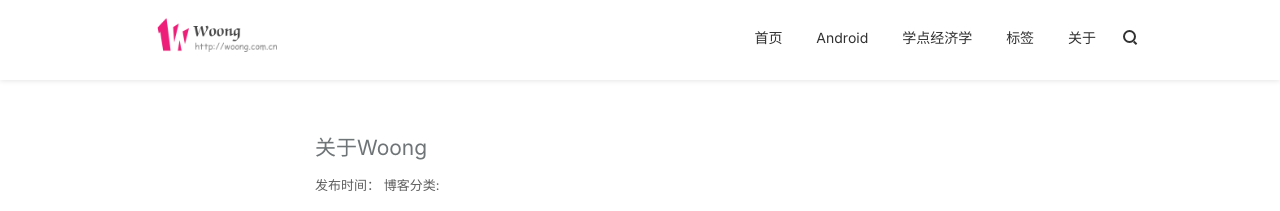
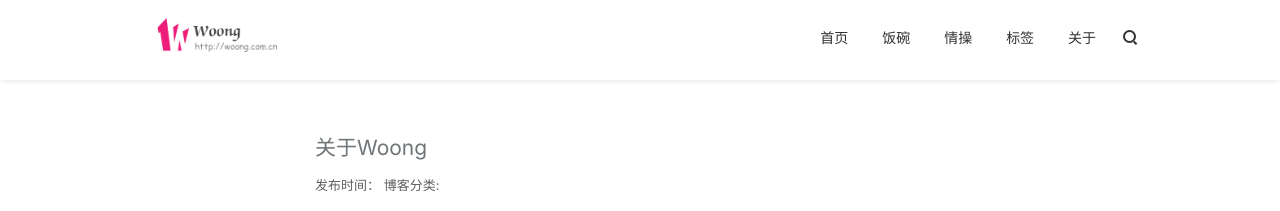
Before and after one commit to j1406493495/j1406493495.github.io, a Jekyll site: the page built from about.md, in a window 1280 px wide. Shown: the top 211 px of the page. Built offline with Jekyll 4.4.1, drawn with Linux system fonts in a browser that asks for light colours; nearby versions of some CDN libraries; comment, search, counter and statistics services are not loaded.

Commit message:
[Bug XXXX] update title Cause: None Solution: None Fixed Version: None Branch: None

```diff
--- a/_config.yml
+++ b/_config.yml
@@ -14,10 +14,10 @@ links:
   - name:         首页
     url:          /
     external:     false
-  - name:         Android
+  - name:         饭碗
     url:          /android
     external:     false
-  - name:         学点经济学
+  - name:         情操
     url:          /economics
     external:     false
   - name:         标签
```
